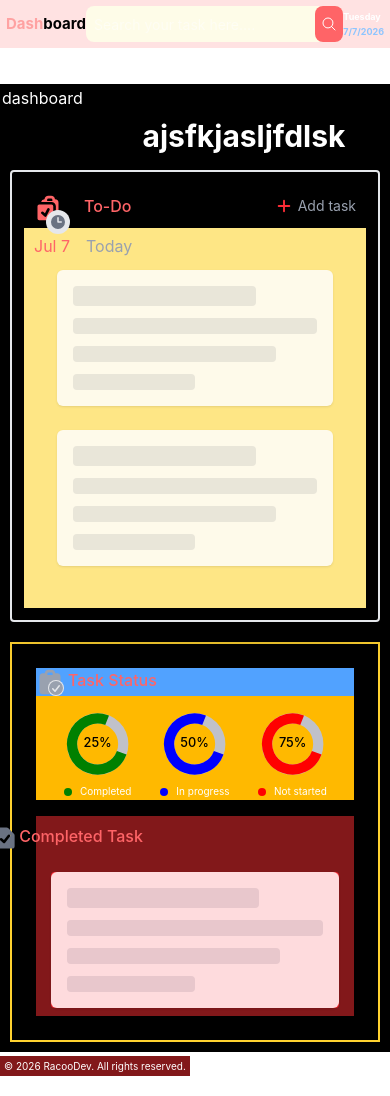
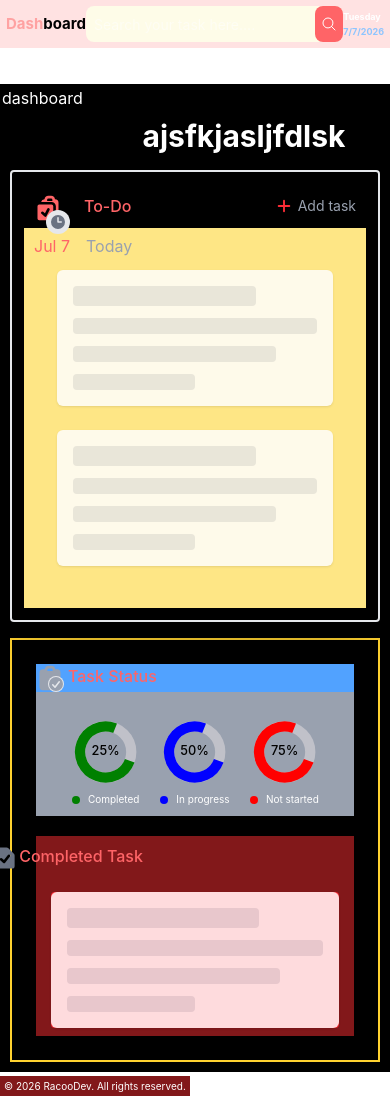
Before and after one commit to karinatuyuc/my-todo-list-React, a React (Vite) app: page / in a window 390 px wide. Built offline with nearby package versions, Linux system fonts and the light colour scheme.

Commit message:
feat: Logica cards

```diff
--- a/src/CompletedTask.jsx
+++ b/src/CompletedTask.jsx
@@ -3,9 +3,12 @@ import {
   EllipsisHorizontalIcon,
 } from "@heroicons/react/24/outline";
 
-export default function CompletedTask({ dateIn, task, taskLimit }) {
-  console.log(task.length, "desde el completedTask");
-  console.log(taskLimit, "limite del task");
+export default function CompletedTask({ dateIn }) {
+
+  function deleteCompletedTask () {
+    return alert("Seguro que desea eliminar el task seleccioando?")
+  }
+
 
   return (
     <>
@@ -13,9 +16,7 @@ export default function CompletedTask({ dateIn, task, taskLimit }) {
       {/*CARD TASKS */}
       <div className="grid grid-cols-1 gap-4 md:grid md:grid-cols-2 lg:flex rounded-sm">
         {/**Card #1 */}
-        <div
-          className="w- max-w-sm mx-auto bg-red-900 border-2 p-1 rounded-lg border-gray-300 md:grid md:grid-cols-1 lg:w-72 "
-        >
+        <div className="w-64 max-w-sm mx-auto bg-red-900 border-2 p-1 mb-3 rounded-lg border-gray-300 md:grid md:grid-cols-1 lg:w-64">
           <div className="flex gap-2">
             {/**This  is the cricle  */}
             <div className=" flex ">
@@ -66,7 +67,14 @@ export default function CompletedTask({ dateIn, task, taskLimit }) {
               </div>
             </div>
 
-            <div className="cursor-pointer"></div>
+              <div className="cursor-pointer">
+                <EllipsisHorizontalIcon
+                 className="w-5 h-5"
+                 onClick={deleteCompletedTask}
+                />
+
+
+              </div>
           </div>
         </div>
       </div>
--- a/src/componentes/DashboardHome.jsx
+++ b/src/componentes/DashboardHome.jsx
@@ -166,9 +166,9 @@ export function DashboardHome({
           </div>
         </div>
 
-        <div className="border-amber-300 border-2 p-6 mt-5 md:mt-0">
+        <div className="border-amber-300 border-2 p-6 mt-4 md:mt-0">
           {/* TASK STATUS*/}
-          <div className="bg-amber-400">
+          <div className="bg-gray-400">
             <div className="bg-blue-400 relative flex gap-4">
               <div className="">
                 <ClipboardIcon className="w-7 h-7 absolute text-gray-400 md:w-10 md:h-10 lg:w-7 lg:h-7" />
@@ -183,7 +183,7 @@ export function DashboardHome({
             </div>
 
             {/*Progress circles*/}
-            <div className="grid grid-cols-3 gap-1.5 m-4">
+            <div className="grid grid-cols-3 gap-1.5 m-5 p-2">
               {circles.map((item, index) => (
                 <ProgressCircle
                   // Aqui van los props que le pasamos al componente
@@ -223,7 +223,10 @@ export function DashboardHome({
               </div>
             ) :
               elementosCompletedTask.map((compl) => (
-                <CompletedTask key={compl} dateIn={dateInNumber} task={task} />
+                <CompletedTask
+                key={compl} dateIn={dateInNumber}
+                task={task}
+                openOptionsTaskId={openOptionsTaskId} />
               ))
             }
           </div>
```
